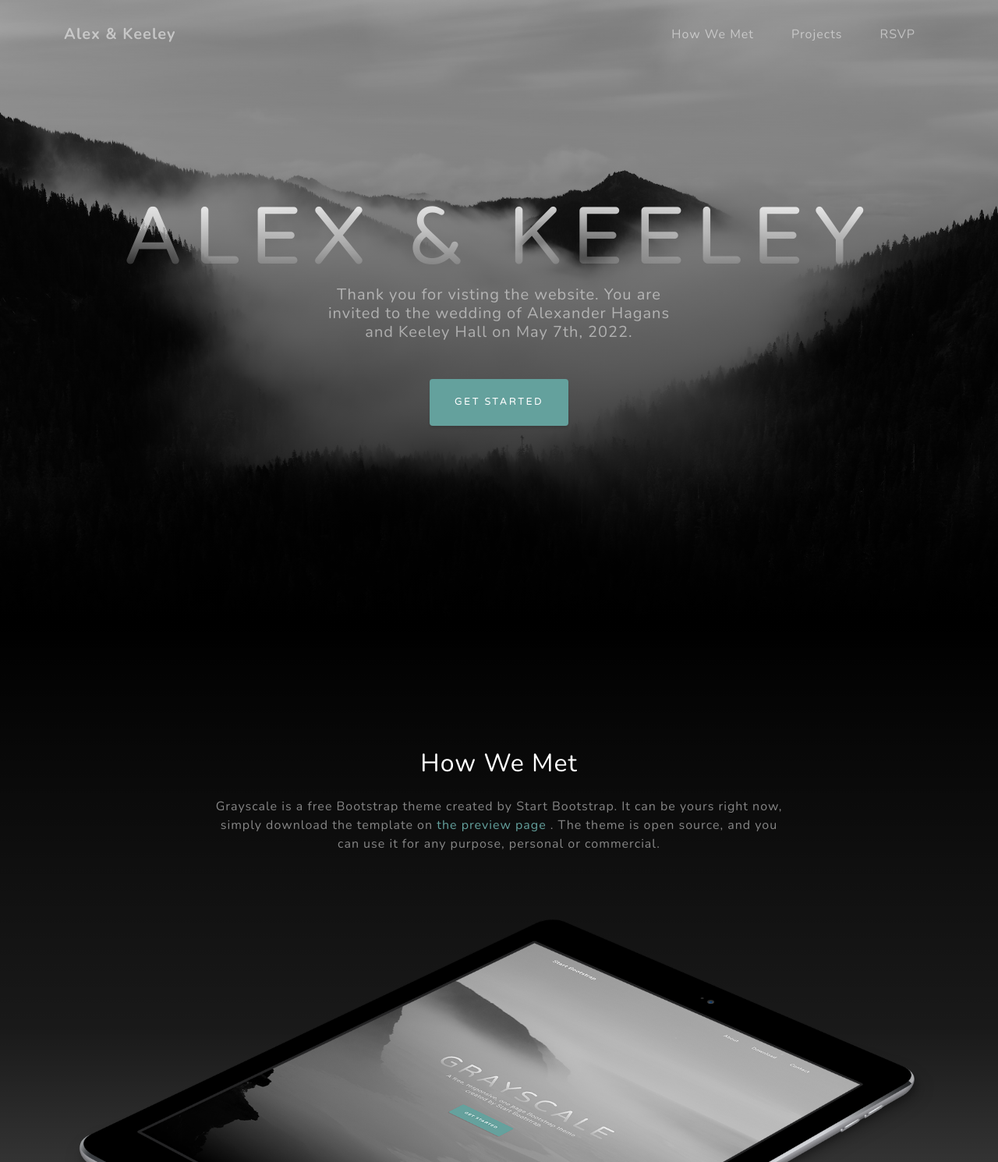
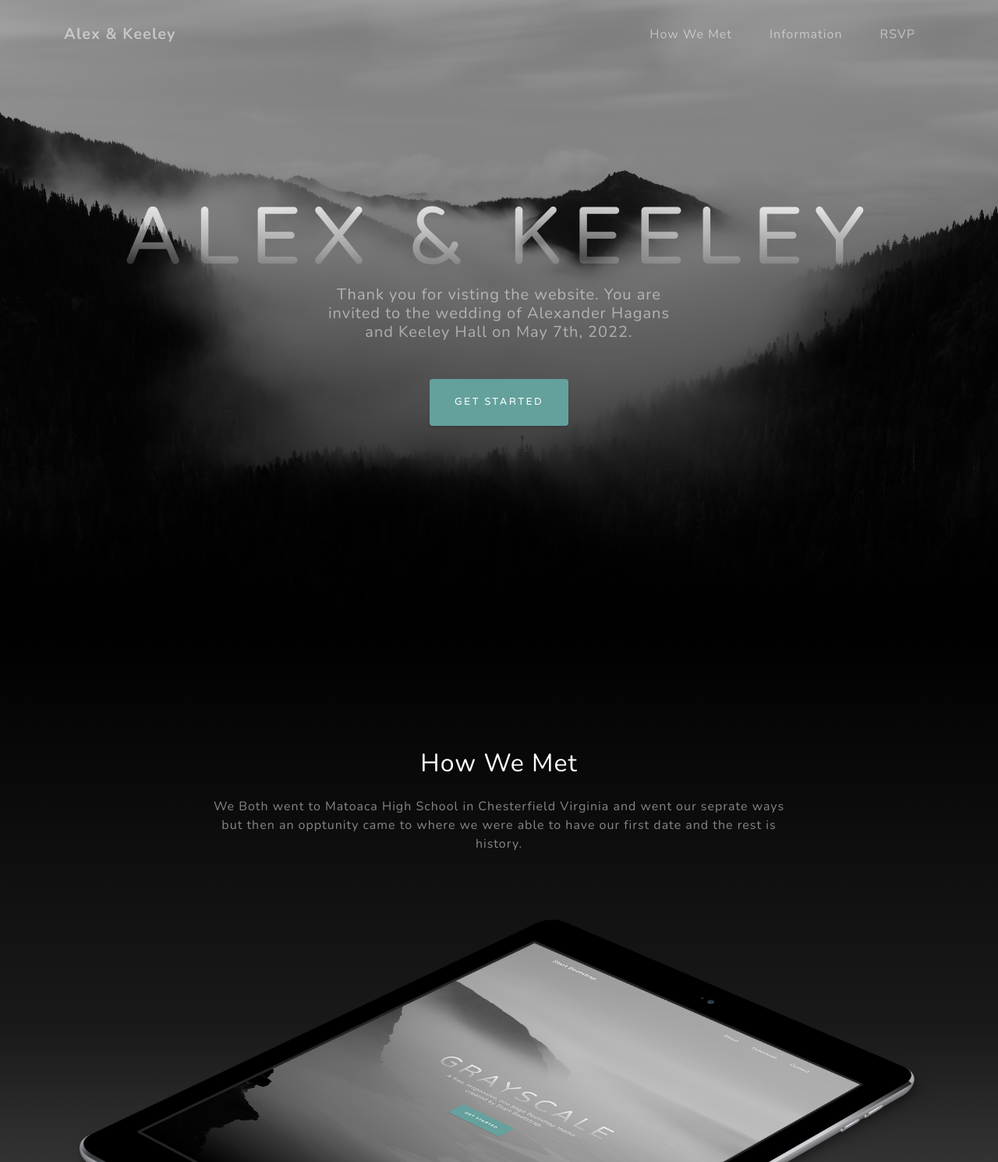
Before and after one commit to Alexander-Hagans/Alexander-Hagans.github.io, a plain HTML site: page index.html in a window 1280 px wide. Shown: the top 1490 px of the page at 78% size. Drawn offline with nearby package versions, Linux system fonts and the light colour scheme.

Commit message:
Update index.html

```diff
--- a/index.html
+++ b/index.html
@@ -27,7 +27,7 @@
                 <div class="collapse navbar-collapse" id="navbarResponsive">
                     <ul class="navbar-nav ml-auto">
                         <li class="nav-item"><a class="nav-link js-scroll-trigger" href="#about">How We Met</a></li>
-                        <li class="nav-item"><a class="nav-link js-scroll-trigger" href="#projects">Projects</a></li>
+                        <li class="nav-item"><a class="nav-link js-scroll-trigger" href="#projects">Information</a></li>
                         <li class="nav-item"><a class="nav-link js-scroll-trigger" href="#signup">RSVP</a></li>
                     </ul>
                 </div>
@@ -50,9 +50,7 @@
                     <div class="col-lg-8 mx-auto">
                         <h2 class="text-white mb-4"> How We Met</h2>
                         <p class="text-white-50">
-                            Grayscale is a free Bootstrap theme created by Start Bootstrap. It can be yours right now, simply download the template on
-                            <a href="https://startbootstrap.com/theme/grayscale/">the preview page</a>
-                            . The theme is open source, and you can use it for any purpose, personal or commercial.
+                            We Both went to Matoaca High School in Chesterfield Virginia and went our seprate ways but then an opptunity came to where we were able to have our first date and the rest is history.
                         </p>
                     </div>
                 </div>
@@ -115,7 +113,9 @@
                         <h2 class="text-white mb-5"> What are you waitng for RSVP today! </h2>
                         <form class="form-inline d-flex">
                             <input class="form-control flex-fill mr-0 mr-sm-2 mb-3 mb-sm-0" id="inputEmail" type="email" placeholder="Enter email address..." />
-                            <button class="btn btn-primary mx-auto" type="submit">RSVP</button>
+                            <button class="btn btn-primary mx-auto" type="submit">
+                                <aherf ="https://bit.ly/3chM012"> RSVP <a/>
+                            </button>
                         </form>
                     </div>
                 </div>
```
